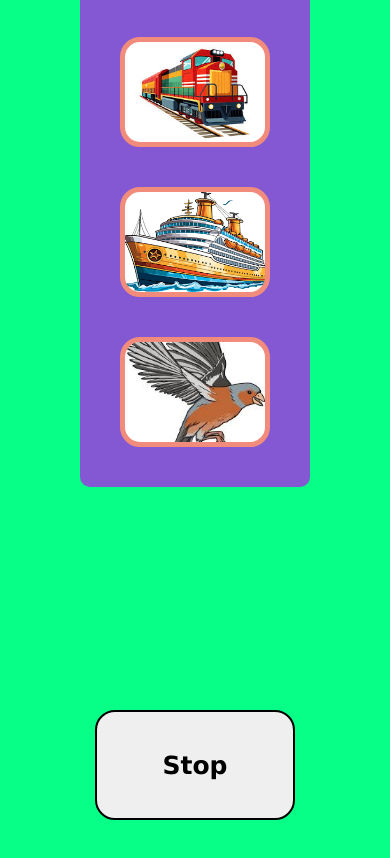
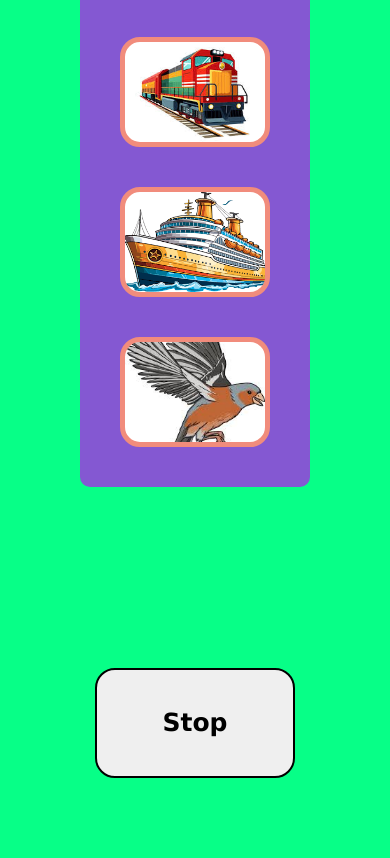
Before and after one commit to Kanaka-Harsha/Sound, a plain HTML site: page index.html in a window 390 px wide. Shown: the part 556-1414 px from the top of the page. Drawn offline with Linux system fonts and the light colour scheme.

Commit message:
Commit 10

```diff
--- a/style.css
+++ b/style.css
@@ -130,6 +130,6 @@ h1
         color: black;
         border: 2px solid black;
         position: absolute;
-        top:150%;
+        top:145%;
     }
 }
```
